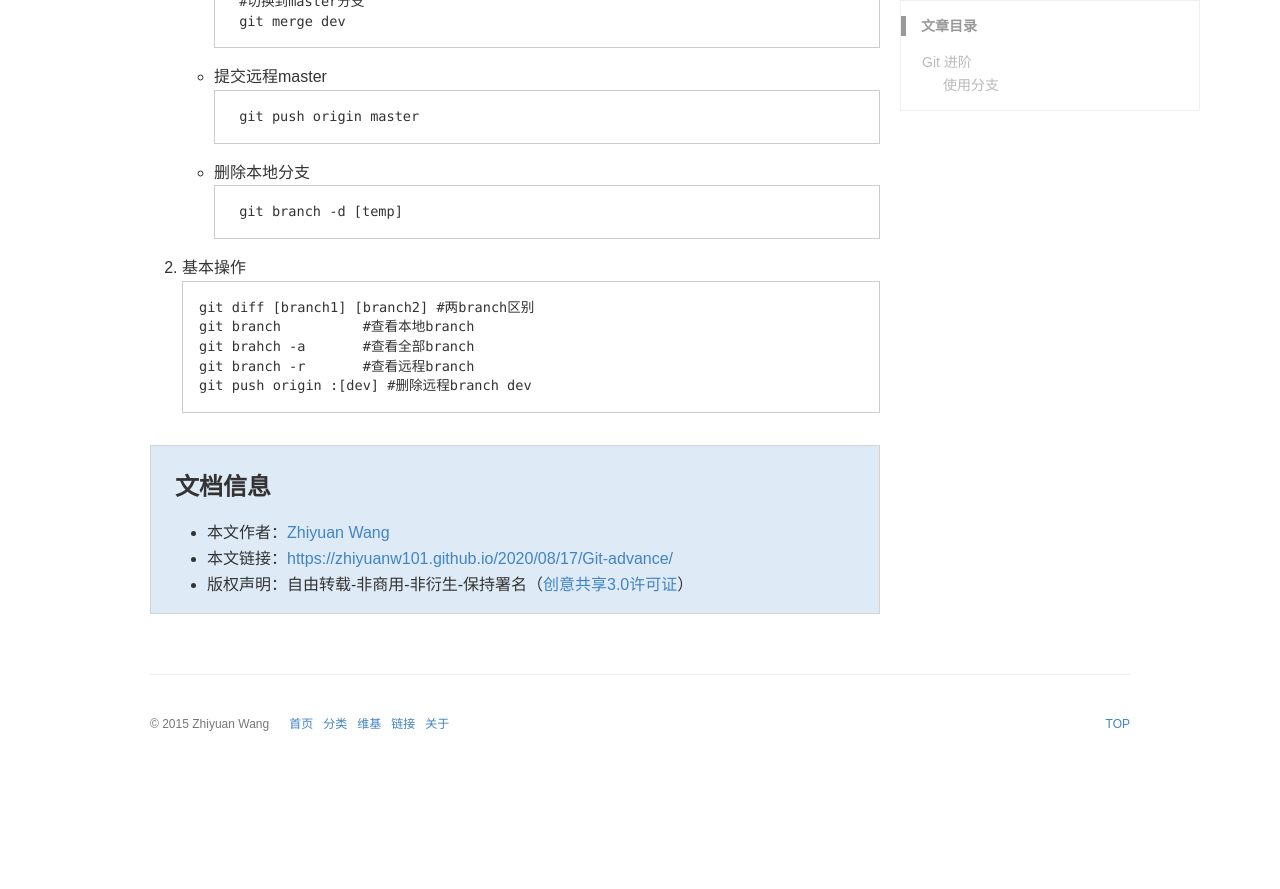
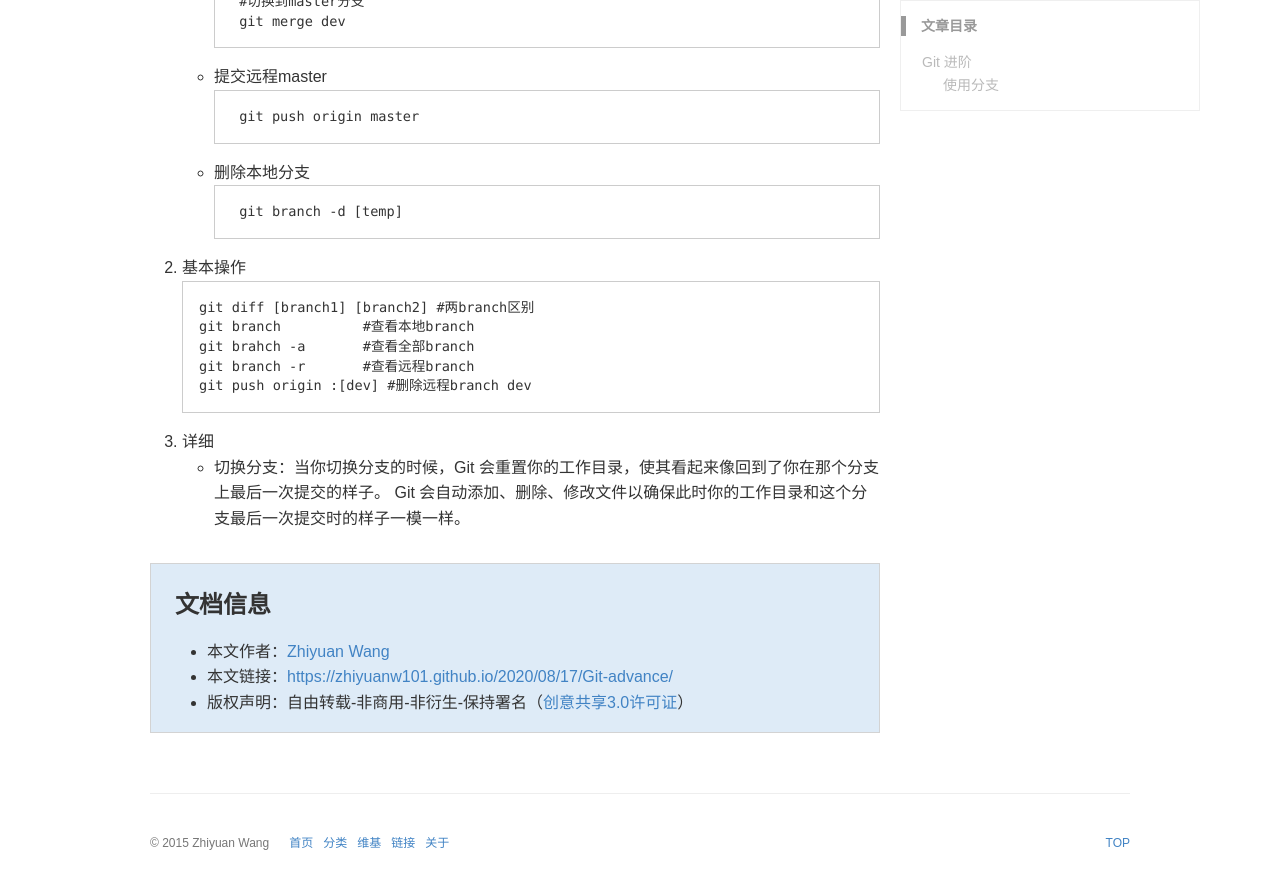
Before and after one commit to zhiyuanw101/zhiyuanw101.github.io, a Jekyll site: the page built from _posts/2020-08-17-Git-advance.md, in a window 1280 px wide and 900 px high, scrolled down 807 px. Shown: the top 889 px of the window. Built offline with Jekyll 4.4.1, drawn with Linux system fonts in a browser that asks for light colours; some web fonts are replaced; our own code applies the rules of GitHub Pages for plain Markdown files; comment, search, counter and statistics services are not loaded; a style sheet for code colours, icons or effects is not loaded; before the commit the page ends 1588 px from its top, so only the background shows below that; some of the changed text lies outside the part shown.

Commit message:
<add> 增加git进阶

````diff
--- a/_posts/2020-08-17-Git-advance.md
+++ b/_posts/2020-08-17-Git-advance.md
@@ -1,3 +1,11 @@
+---
+layout: post
+title: Git 进阶
+categories: [Git, Utils]
+description: Git一些进阶，来自于使用经验与官方文档
+keywords: Utils, Git
+---
+
 # Git 进阶
 ## [使用分支](https://git-scm.com/book/zh/v2/Git-%E5%88%86%E6%94%AF-%E5%88%86%E6%94%AF%E7%9A%84%E6%96%B0%E5%BB%BA%E4%B8%8E%E5%90%88%E5%B9%B6)
 1. 基本流程
@@ -39,3 +47,5 @@ git brahch -a       #查看全部branch
 git branch -r       #查看远程branch
 git push origin :[dev] #删除远程branch dev
 ```
+3. 详细
+- 切换分支：当你切换分支的时候，Git 会重置你的工作目录，使其看起来像回到了你在那个分支上最后一次提交的样子。 Git 会自动添加、删除、修改文件以确保此时你的工作目录和这个分支最后一次提交时的样子一模一样。
````
